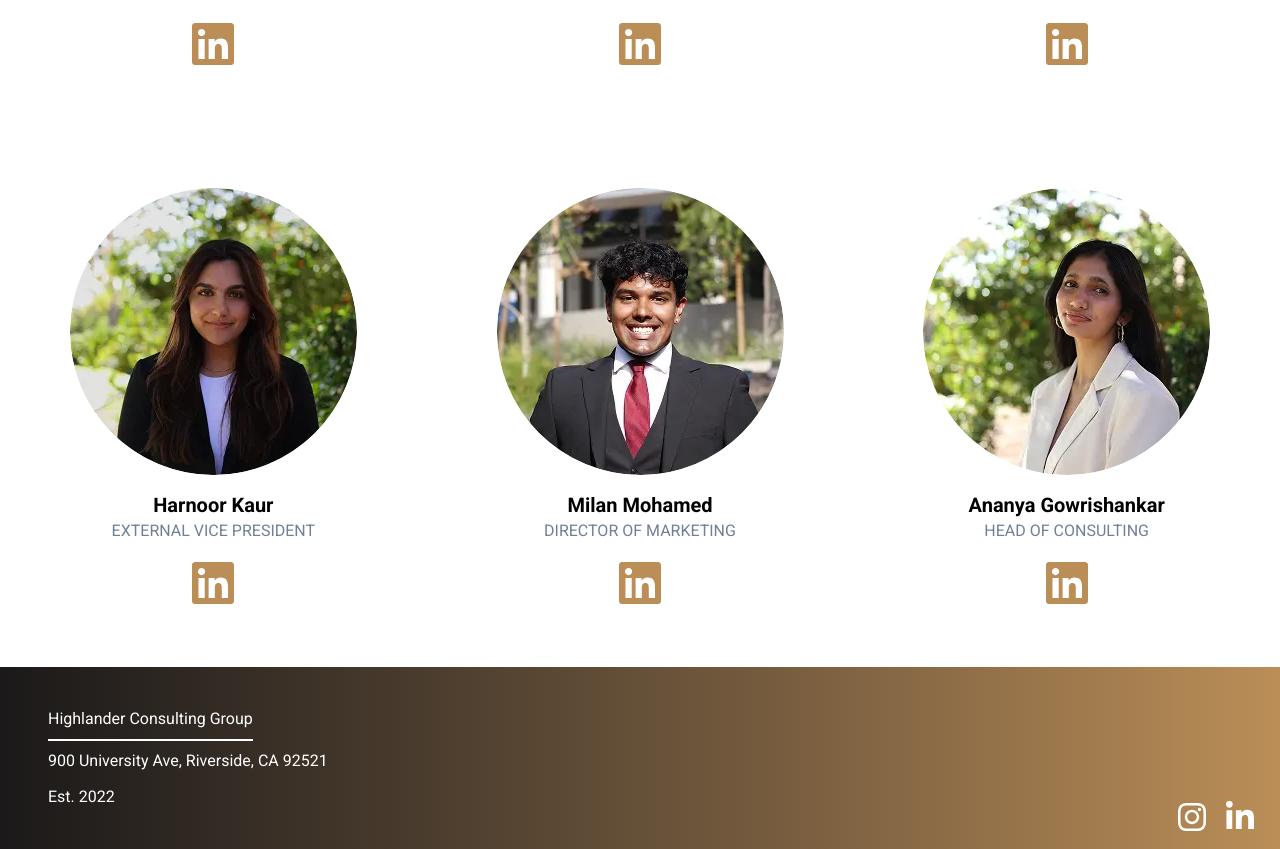
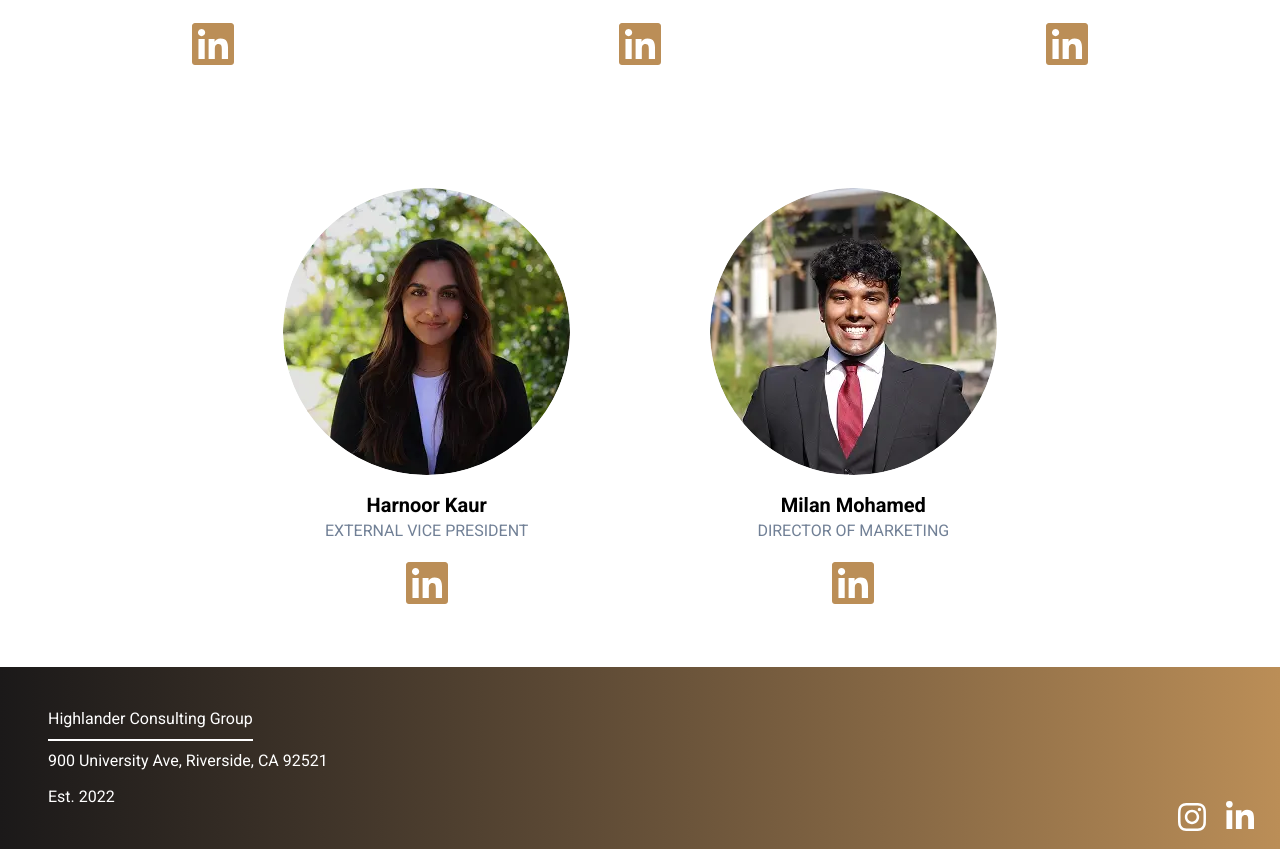
Before and after one commit to acm-ucr/hcg, a Next.js app: page /board in a window 1280 px wide. Shown: the part 987-1836 px from the top of the page. Built offline with nearby package versions, Linux system fonts and the light colour scheme.

Commit message:
Modified board change

```diff
--- a/src/components/board/BoardCard.tsx
+++ b/src/components/board/BoardCard.tsx
@@ -11,7 +11,7 @@ export interface BoardCardProps {
 
 const BoardCard = ({ name, role, image, linkedin }: BoardCardProps) => {
   return (
-    <div className="flex flex-col items-center p-6 pt-15 pb-15 text-center sm:w-1/2 lg:w-1/3">
+    <div className="flex flex-col items-center px-6 py-15 text-center sm:w-1/2 lg:w-1/3">
       <Image src={image} alt={name} className="mx-auto mb-4 rounded-full" />
 
       <div className="text-center text-xl font-semibold">{name}</div>
--- a/src/data/BoardData.ts
+++ b/src/data/BoardData.ts
@@ -5,7 +5,6 @@ import FarisImg from "@/public/board/FarisMohammady.webp";
 import AlexImg from "@/public/board/AlexSin.webp";
 import HarnoorImg from "@/public/board/HarnoorKaur.webp";
 import MilanImg from "@/public/board/MilanMohamed.webp";
-import AnanyaImg from "@/public/board/AnanyaGowrishankar.webp";
 
 interface BoardInfoProps {
   name: string;
@@ -45,10 +44,4 @@ export const boardInfo: BoardInfoProps[] = [
     image: MilanImg,
     linkedin: "https://www.linkedin.com/in/milan-mohamed/",
   },
-  {
-    name: "Ananya Gowrishankar",
-    title: "HEAD OF CONSULTING",
-    image: AnanyaImg,
-    linkedin: "https://www.linkedin.com/in/ananya-gowrishankar-/",
-  },
 ];
```
